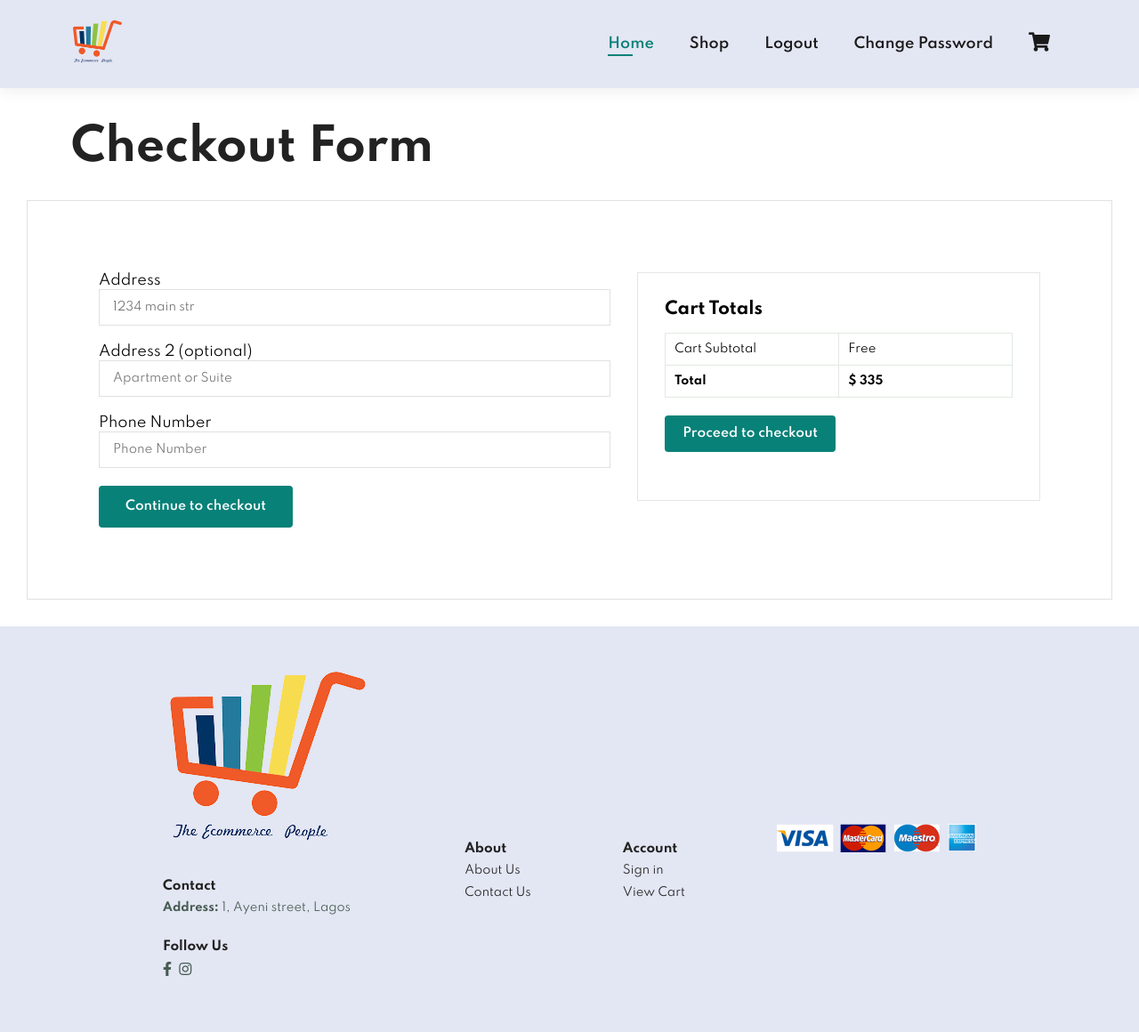
After one commit to samuel025/Django-Ecommerce-App, a Django app: page /checkout/ in a window 1280 px wide. The commit adds this page. Shown: the whole page at 89% size. Run offline with Django 4.2, Linux system fonts and the light colour scheme; a user stored in the database is signed in; data comes from the database, SQL or seed files in the repository; both versions use the stored data as it was before the commit; some libraries are stand-ins or nearby versions.

Commit message:
Added some new features

```diff
--- a/core/admin.py
+++ b/core/admin.py
@@ -24,9 +24,7 @@ class AddressAdmin(admin.ModelAdmin):
         'street_address',
         'apartment_address',
         'phone_number',
-        'default'
     ]
-    list_filter = ['default']
     search_fields = ['user__username', 'street_address', 'apartment_address']
 
 
--- a/core/forms.py
+++ b/core/forms.py
@@ -5,19 +5,16 @@ from allauth.account.forms import SignupForm
 class CheckoutForm(forms.Form):
 	street_address = forms.CharField(required=False, widget=forms.TextInput(attrs={
 			'placeholder':'1234 main str',
-			'class': 'form-control'
+			'class': 'form-c'
 		}))
 	apartment_address = forms.CharField(required=False, widget=forms.TextInput(attrs={
 			'placeholder':'Apartment or Suite',
-			'class': 'form-control'
+			'class': 'form-c'
 		}))
 	phone_number = forms.CharField(required=False, widget=forms.TextInput(attrs={
 			'placeholder':'Phone Number',
-			'class': 'form-control'
+			'class': 'form-c'
 		}))
-	set_default_shipping = forms.BooleanField(required=False)
-	use_default_shipping = forms.BooleanField(required=False)
-
 
 
 class CustomSignUpForm(SignupForm):
--- a/core/models.py
+++ b/core/models.py
@@ -1,6 +1,7 @@
 from django.db import models
 from django.conf import settings
 from django.shortcuts import reverse
+from django.forms import ModelForm
 # Create your models here.
 
 CATEGORY_CHOICES = (
@@ -40,7 +41,7 @@ class OrderItem(models.Model):
 	ordered = models.BooleanField(default=False)
 	item = models.ForeignKey(Item, on_delete=models.CASCADE)
 	quantity = models.IntegerField(default=1)
-	size = models.CharField(choices=SIZE, max_length=20)
+
 
 	def __str__(self):
 		return f"{self.quantity} of {self.item.title}"
@@ -60,6 +61,8 @@ class OrderItem(models.Model):
 		return self.get_total_item_price()
 
 
+
+
 class Order(models.Model):
 	user = models.ForeignKey(settings.AUTH_USER_MODEL, on_delete=models.CASCADE)
 	ref_code = models.CharField(max_length=20)
@@ -71,14 +74,13 @@ class Order(models.Model):
 	payment = models.ForeignKey('Payment', on_delete=models.SET_NULL, null=True,blank=True)
 	being_delivered = models.BooleanField(default=False)
 	recieved = models.BooleanField(default=False)
-
+	# size = models.CharField(choices=SIZE, max_length=20)
 
 class Address(models.Model):
 	user = models.ForeignKey(settings.AUTH_USER_MODEL, on_delete=models.CASCADE)
 	street_address = models.CharField(max_length=200)
 	apartment_address = models.CharField(max_length=200)
 	phone_number = models.CharField(max_length=200)
-	default = models.BooleanField(default=False)
 
 
 class Payment(models.Model):
@@ -86,3 +88,8 @@ class Payment(models.Model):
 	user = models.ForeignKey(settings.AUTH_USER_MODEL, on_delete=models.SET_NULL, blank=True, null=True)
 	amount = models.FloatField()
 	timestamp = models.DateTimeField(auto_now_add=True)
+
+# class OrderItemForm(ModelForm):
+#     class Meta:
+#         model = Order
+#         fields = ['size']s
--- a/core/views.py
+++ b/core/views.py
@@ -7,9 +7,20 @@ from django.shortcuts import render, get_object_or_404
 from django.core.exceptions import ObjectDoesNotExist
 from django.utils import timezone
 from django.contrib import messages
+
 from django.shortcuts import redirect
 # from .filters import ItemFilter
 # Create your views here.
+from .forms import CheckoutForm
+
+
+def is_valid_form(values):
+	valid = True
+	for field in values:
+		if field == '':
+			valid = False
+	return valid
+
 
 class HomeView(ListView):
 	def get(self, *args, **kwargs):
@@ -30,6 +41,7 @@ class ShopView(ListView):
 class ItemDetailView(DetailView):
 	model = Item
 	template_name = "product-detail.html"
+
 
 @login_required
 def add_to_cart(request, slug):
@@ -111,9 +123,94 @@ class Cart(LoginRequiredMixin, View):
 		try:
 			order = Order.objects.get(user=self.request.user, ordered=False)
 			context ={
-				'object': order
+				'object': order,
 			}
 			return render(self.request, 'cart.html', context)
 		except ObjectDoesNotExist:
 			messages.warning(self.request, "You do not have an active order")
 			return redirect("/")
+
+
+class CheckoutView(View):
+	def get(self, *args, **kwargs):
+		try:
+			order = Order.objects.get(user=self.request.user, ordered=False)
+			form = CheckoutForm()
+			context={
+			'form': form,
+			'order': order
+
+			}
+			# shipping_address_qs = Address.objects.filter(
+			# 	user = self.request.user,
+			# 	# default = True
+			# 	)
+			# if shipping_address_qs.exists():
+			# 	context.update({'default_shipping_address': shipping_address_qs[0]})
+
+		except ObjectDoesNotExist:
+			messages.warning(self.request, "You do not have an active order")
+			return redirect("checkout")
+
+		return render(self.request, "checkout-page.html", context)
+
+	def post(self, *args, **kwargs):
+		form = CheckoutForm(self.request.POST or None)
+		try:
+			order = Order.objects.get(user=self.request.user, ordered=False)
+			if form.is_valid():
+				# use_default_shipping = form.cleaned_data.get('use_default_shipping')
+				# if use_default_shipping:
+
+				# 	address_qs = Address.objects.filter(
+				# 		user = self.request.user,
+				# 		default = True
+				# 		)
+				# 	if address_qs.exists():
+				# 		shipping_address = address_qs[0]
+				# 		order.shipping_address = shipping_address
+				# 		order.save()
+				# 		return redirect("f_checkout")
+				# 	else:
+				# 		messages.warning(self.request, "No default address")
+				# 		return redirect("checkout")
+				# else:
+				# 	print('User is entering new adrress')
+
+
+					street_address = form.cleaned_data.get('street_address')
+					apartment_address = form.cleaned_data.get('apartment_address')
+					phone_number = form.cleaned_data.get('phone_number')
+					# same_shipping_address = form.cleaned_data.get('same_shipping_address')
+					# save_info = form.cleaned_data.get('save_info')
+
+					if is_valid_form([street_address, phone_number]):
+						shipping_address = Address(
+								user = self.request.user,
+								street_address = street_address,
+								apartment_address = apartment_address,
+								phone_number = phone_number,
+							)
+						shipping_address.save()
+						order.shipping_address = shipping_address
+						order.save()
+
+
+						# set_default_shipping = form.cleaned_data.get('set_default_shipping')
+						# if set_default_shipping:
+						# 	shipping_address.default = True
+						# 	shipping_address.save()
+						# 	return redirect('f_checkout')
+						return redirect('f_checkout')
+
+					else:
+						messages.warning(self.request, "Please fill in the requred ")
+						return redirect('f_checkout')
+		except ObjectDoesNotExist:
+			messages.info(self.request, "You do not have active orders")
+			return redirect('checkout')
+
+
+class Contact(View):
+	def get(self, *args, **kwargs):
+		return render(self.request, 'contact.html', {})
--- a/static_files/main.css
+++ b/static_files/main.css
@@ -299,8 +299,54 @@ body {
     color: #fff;
 }
 
+#form-details form{
+    width: 65%;
+    display: flex;
+    flex-direction: column;
+    align-items: flex-start;
+}
 
+#form-details form input,
+#form-details form textarea{
+    width: 100%;
+    padding: 12px 15px;
+    outline: none;
+    margin-bottom: 20px;
+    border: 1px solid #e1e1e1;
+}
+#form-details form button {
+    background-color: #088178;
+    color: #fff
+}
+#shipping {
+    display: flex;
+    justify-content: space-between;
+    margin: 30px;
+    padding: 80px;
+    border: 1px solid #e1e1e1;
+}
 
+#shipping form{
+    width: 65%;
+    display: flex;
+    flex-direction: column;
+    align-items: flex-start;
+}
+
+#shipping .form-c{
+    width: 100%;
+    padding: 12px 15px;
+    outline: none;
+    margin-bottom: 20px;
+    border: 1px solid #e1e1e1;
+}
+#shipping form button {
+    background-color: #088178;
+    color: #fff
+}
+.radio {
+    height: 18px;
+}
 
 
 
--- a/store/urls.py
+++ b/store/urls.py
@@ -16,7 +16,7 @@ Including another URLconf
 from django.contrib import admin
 from django.urls import path, include
 from pytest import Item
-from core.views import HomeView, ItemDetailView, ShopView, add_to_cart, ItemDetailView, Cart, remove_from_cart, remove_single_item_from_cart
+from core.views import Contact, HomeView, ItemDetailView, ShopView, add_to_cart, ItemDetailView, Cart, remove_from_cart, remove_single_item_from_cart, CheckoutView
 from django.conf.urls.static import static
 from django.conf import settings
 
@@ -28,6 +28,8 @@ urlpatterns = [
     path('remove-single-item-from-cart/<slug>', remove_single_item_from_cart, name='remove_single_item_from_cart'),
     path('add-to-cart/<slug>', add_to_cart, name='add-to-cart'),
     path('cart/', Cart.as_view(), name='cart'),
+    path('contact/', Contact.as_view(), name='contact'),
+    path('checkout/', CheckoutView.as_view(), name='checkout'),
     path('product/<slug>/', ItemDetailView.as_view(), name='product_page'),
     path('accounts/', include('allauth.urls')),
 ]
--- /dev/null
+++ b/templates/checkout-page.html
@@ -0,0 +1,36 @@
+{% extends 'base.html' %}
+{% load static %}
+
+
+{% block content %}
+<h2 style="margin-bottom: 10px; padding-bottom: 2px;" class="section-p1">Checkout Form</h2>
+<section id="shipping" class="section-p1">
+    <form method="POST">
+        {% csrf_token %}
+            <label for="address" class="">Address</label>
+            <!-- <input type="text" id="address" class="form-control" placeholder="1234 Main St"> -->
+            {{form.street_address}}
+            <!-- <input type="text" id="address-2" class="form-control" placeholder="Apartment or suite"> -->
+            <label for="address-2" class="">Address 2 (optional)</label>
+            {{form.apartment_address}}
+            <label for="zip">Phone Number</label>
+            <!-- <input type="text" class="form-control" id="zip" placeholder="Phone Number" required> -->
+            {{form.phone_number}}
+        <button class="normal" type="submit">Continue to checkout</button>
+    </form>
+    <div id="subtotal" style="margin-left:30px;">
+        <h3>Cart Totals</h3>
+        <table>
+            <tr>
+                <td>Cart Subtotal</td>
+                <td>Free</td>
+            </tr>
+            <tr>
+                <td><strong>Total</strong></td>
+                <td><strong>$ 335</strong></td>
+            </tr>
+        </table>
+       <a href="/checkout/"><button class="normal">Proceed to checkout</button></a>
+    </div>
+</section>
+  {% endblock content %}
--- a/templates/product-detail.html
+++ b/templates/product-detail.html
@@ -34,7 +34,6 @@
                 <option>Select Size</option>
                 <option>Select Size</option>
             </select>
-            <input type="number" value="1">
             <a href="{{ object.get_add_to_cart_url }}"><button class="normal">Add to cart</button></a>
             <h4>Product Details</h4>
             <span>c fvfskjvfnij swdcdoaedme koedfjkdm;ndaf dkqnd;anvdn dl;n d sncdafdjvfvnfjjvrilf jklnfdnvfdjnv jvnkjdfsnvjkfdlv vnfkdjvnfkjlsnv na;d dlnfda nvdvjn jfsbhvfnvhfjnv bhvbfhvbrdhabkdchjfv bsuvdshbhjdkcdhjv dfbvhjksvbe vbhjdsfvbhjdkfb vrsfhbvrb vbfh bvfdhvb vfvh sordhf rvbhjrfb</span>
```
Also changed, not shown: templates/cart.html (+5 -18 lines), templates/contact.html (added, +24 -0 lines), core/migrations/0004_remove_orderitem_size_order_size.py (added), core/migrations/0005_remove_order_size.py (added), core/migrations/0006_remove_address_default.py (added), db.sqlite3.
